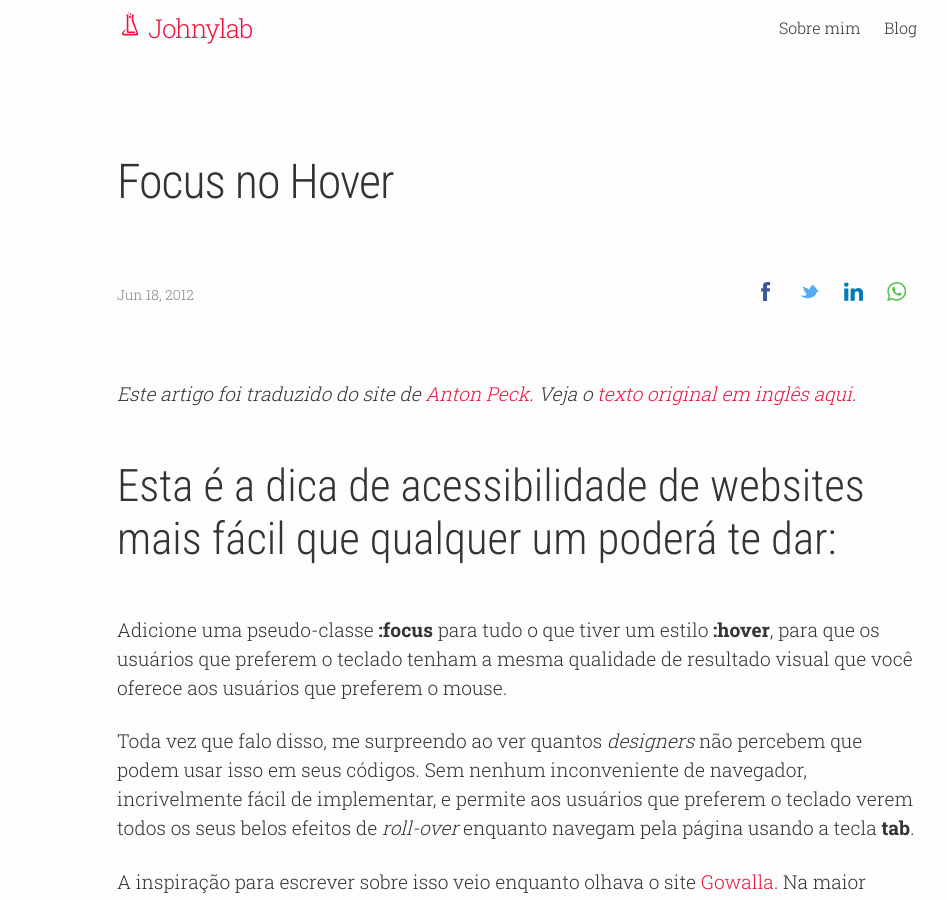
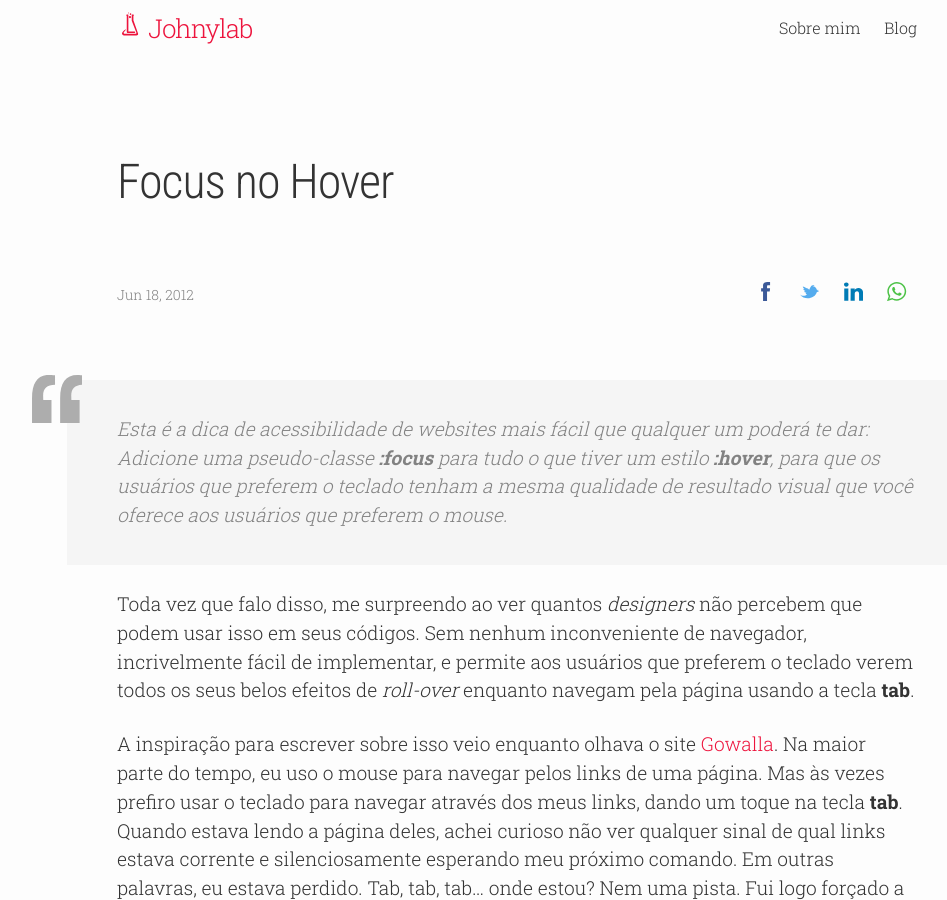
Before and after one commit to johnylab/johnylab.github.io, a Jekyll site: the page built from _posts/2012-06-19-focus-no-hover.md, in a window 1280 px wide and 900 px high. Shown: the whole window, without its empty margins (123-1070 px from the left). Built offline with Jekyll 4.4.1, drawn with Linux system fonts in a browser that asks for light colours; comment, search, counter and statistics services are not loaded.

Commit message:
Updated Focus No Hover

```diff
--- a/_posts/2012-06-19-focus-no-hover.md
+++ b/_posts/2012-06-19-focus-no-hover.md
@@ -16,10 +16,8 @@ excerpt: 'Esta é a dica de acessibilidade de websites mais fácil que qualquer
 img: "/imagens/Web-Accessibility-Icon-Qicon-blueRGB.JPG"
 ---
 
-<em>Este artigo foi traduzido do site de <a href="http://antonpeck.com/" title="Abrir link externo em uma nova janela ou aba." target="_blank">Anton Peck</a>. Veja o <a href="http://antonpeck.com/journal/article/focus_on_the_hover/" title="Abrir link externo em uma nova janela ou aba." target="_blank">texto original em inglês aqui</a>.</em>
-
-### Esta é a dica de acessibilidade de websites mais fácil que qualquer um poderá te dar:
-Adicione uma pseudo-classe <b>:focus</b> para tudo o que tiver um estilo <b>:hover</b>, para que os usuários que preferem o teclado tenham a mesma qualidade de resultado visual que você oferece aos usuários que preferem o mouse.
+> Esta é a dica de acessibilidade de websites mais fácil que qualquer um poderá te dar:
+> Adicione uma pseudo-classe <b>:focus</b> para tudo o que tiver um estilo <b>:hover</b>, para que os usuários que preferem o teclado tenham a mesma qualidade de resultado visual que você oferece aos usuários que preferem o mouse.
 
 Toda vez que falo disso, me surpreendo ao ver quantos <em>designers</em> não percebem que podem usar isso em seus códigos. Sem nenhum inconveniente de navegador, incrivelmente fácil de implementar, e permite aos usuários que preferem o teclado verem todos os seus belos efeitos de <em>roll-over</em> enquanto navegam pela página usando a tecla <b>tab</b>.
 
```
